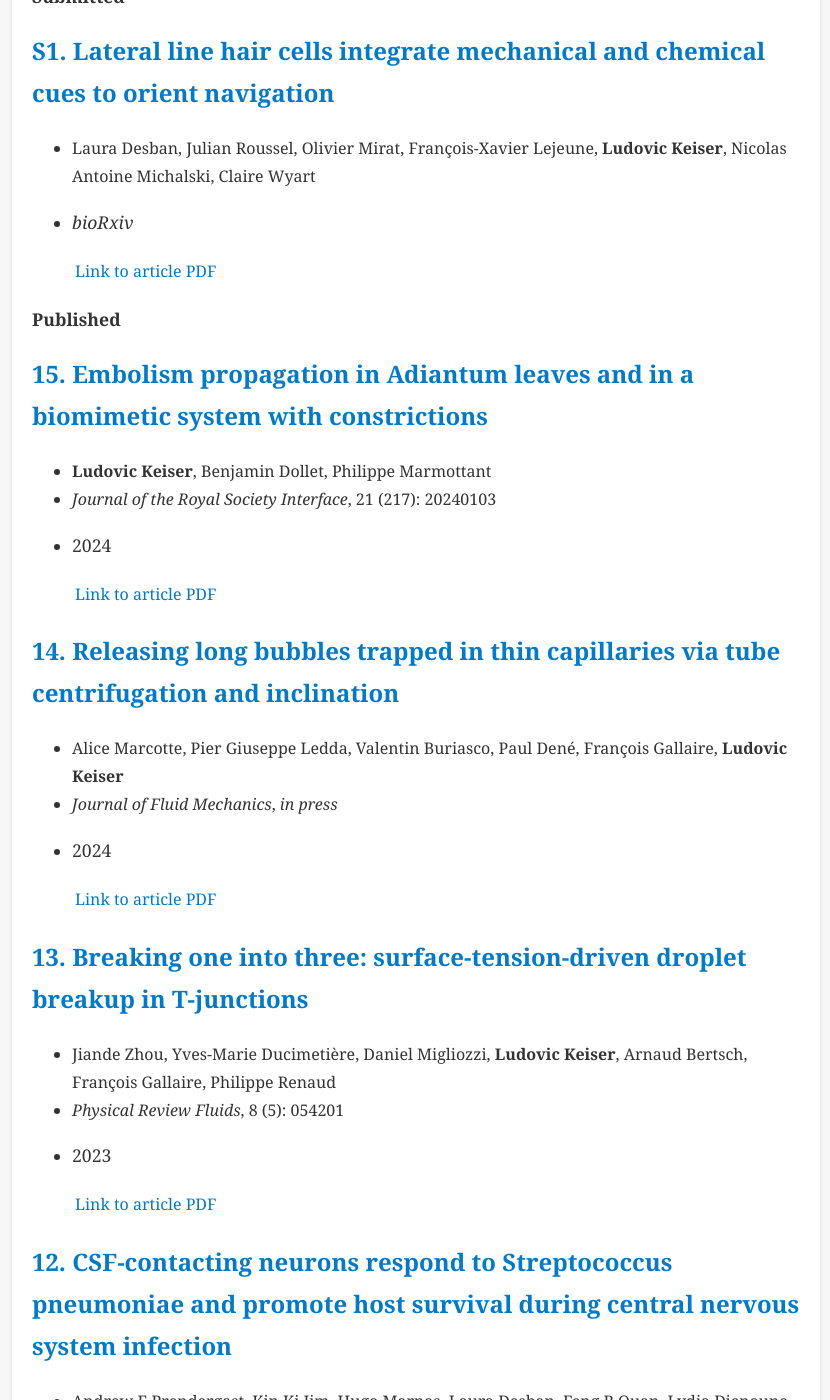
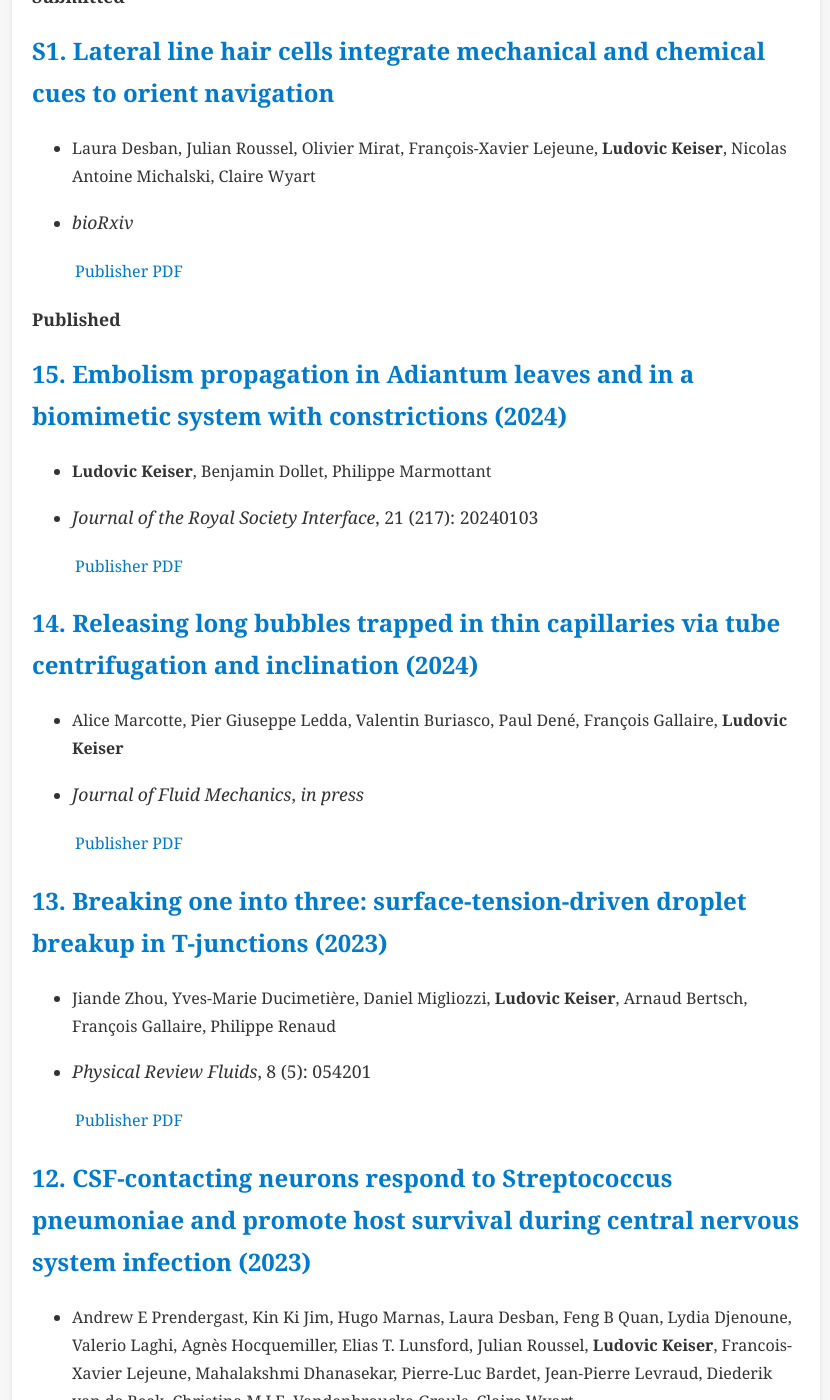
Before and after one commit to Keiser-sci/keiser-sci.github.io, a Jekyll site: the page built from publications.md, in a window 1280 px wide and 1400 px high, scrolled down 457 px. Shown: the whole window, without its empty margins (224-1054 px from the left). Built offline with Jekyll 4.4.1, drawn with Linux system fonts in a browser that asks for light colours; some of the changed text lies outside the part shown.

Commit message:
Update publications.md

```diff
--- a/publications.md
+++ b/publications.md
@@ -14,125 +14,109 @@ Here is a list of my publications, starting with the most recent:
 - Laura Desban, Julian Roussel, Olivier Mirat, François-Xavier Lejeune, **Ludovic Keiser**, Nicolas Antoine Michalski, Claire Wyart
 - *bioRxiv*
 
-  [Link to article](https://doi.org/10.1101/2022.08.31.505989) | [PDF](publications/Desban2022_bioArXiv.pdf)
+  [Publisher](https://doi.org/10.1101/2022.08.31.505989) | [PDF](publications/Desban2022_bioArXiv.pdf)
 
 **Published**
 
-## 15. Embolism propagation in Adiantum leaves and in a biomimetic system with constrictions
+## 15. Embolism propagation in Adiantum leaves and in a biomimetic system with constrictions (2024)
 - **Ludovic Keiser**, Benjamin Dollet, Philippe Marmottant
 - *Journal of the Royal Society Interface*, 21 (217): 20240103
-- 2024
 
-   [Link to article](https://doi.org/10.1098/rsif.2024.0103) | [PDF](publications/Keiser2024_JRSI.pdf)
+   [Publisher](https://doi.org/10.1098/rsif.2024.0103) | [PDF](publications/Keiser2024_JRSI.pdf)
 
-## 14. Releasing long bubbles trapped in thin capillaries via tube centrifugation and inclination
+## 14. Releasing long bubbles trapped in thin capillaries via tube centrifugation and inclination (2024)
 - Alice Marcotte, Pier Giuseppe Ledda, Valentin Buriasco, Paul Dené, François Gallaire, **Ludovic Keiser**
 - *Journal of Fluid Mechanics*, *in press*
-- 2024
 
-   [Link to article](https://doi.org/10.48550/arXiv.2404.17934) | [PDF](publications/Marcotte2024_JFMbis.pdf)
+   [Publisher](https://doi.org/10.48550/arXiv.2404.17934) | [PDF](publications/Marcotte2024_JFMbis.pdf)
 
-## 13. Breaking one into three: surface-tension-driven droplet breakup in T-junctions
+## 13. Breaking one into three: surface-tension-driven droplet breakup in T-junctions (2023)
 
 - Jiande Zhou, Yves-Marie Ducimetière, Daniel Migliozzi, **Ludovic Keiser**, Arnaud Bertsch, François Gallaire, Philippe Renaud
 - *Physical Review Fluids*, 8 (5): 054201
-- 2023
 
-  [Link to article](https://doi.org/10.1103/PhysRevFluids.8.054201) | [PDF](publications/Zhou2023_PRF.pdf)
+  [Publisher](https://doi.org/10.1103/PhysRevFluids.8.054201) | [PDF](publications/Zhou2023_PRF.pdf)
 
-## 12. CSF-contacting neurons respond to Streptococcus pneumoniae and promote host survival during central nervous system infection
+## 12. CSF-contacting neurons respond to Streptococcus pneumoniae and promote host survival during central nervous system infection (2023)
 
 - Andrew E Prendergast, Kin Ki Jim, Hugo Marnas, Laura Desban, Feng B Quan, Lydia Djenoune, Valerio Laghi, Agnès Hocquemiller, Elias T. Lunsford, Julian Roussel, **Ludovic Keiser**, Francois-Xavier Lejeune, Mahalakshmi Dhanasekar, Pierre-Luc Bardet, Jean-Pierre Levraud, Diederik van de Beek, Christina M.J.E. Vandenbroucke-Grauls, Claire Wyart
 - *Current biology*, 33 (5):940-956.e10
-- 2023
 
-  [Link to article](https://doi.org/10.1016/j.cub.2023.01.039) | [PDF](publications/Prendergast2023.pdf)
+  [Publisher](https://doi.org/10.1016/j.cub.2023.01.039) | [PDF](publications/Prendergast2023.pdf)
 
-## 11. Whirling instability of an eccentric coated fibre
+## 11. Whirling instability of an eccentric coated fibre (2022)
 
 - Shahab Eghbali, **Ludovic Keiser**, Edouard Boujo, François Gallaire
 - *Journal of Fluid Mechanics*, 952, A33
-- 2022
 
-  [Link to article](https://doi.org/10.1017/jfm.2022.876) | [PDF](publications/Eghbali2022_JFM.pdf)
+  [Publisher](https://doi.org/10.1017/jfm.2022.876) | [PDF](publications/Eghbali2022_JFM.pdf)
 
-## 10. Intermittent air invasion in pervaporating compliant microchannels
+## 10. Intermittent air invasion in pervaporating compliant microchannels (2022)
 
 - **Ludovic Keiser**, Philippe Marmottant, Benjamin Dollet
 - *Journal of Fluid Mechanics*, 948, A52
-- 2022
 
-  [Link to article](https://doi.org/10.1017/jfm.2022.733) | [PDF](publications/Keiser2022_JFM.pdf)
+  [Publisher](https://doi.org/10.1017/jfm.2022.733) ||||| [PDF](publications/Keiser2022_JFM.pdf)
 
-## 9. Automated Analysis of Cerebrospinal Fluid Flow and Motile Cilia Properties in The Central Canal of Zebrafish Embryos
+## 9. Automated Analysis of Cerebrospinal Fluid Flow and Motile Cilia Properties in The Central Canal of Zebrafish Embryos (2021)
 - Olivier Thouvenin, Yasmine Cantaut-Belarif, **Ludovic Keiser**, François Gallaire, Claire Wyart
 - *Bio-protocol*, 11 (5): e3932
-- 2021
 
-  [Link to article](https://doi.org/10.21769/BioProtoc.3932) | [PDF](publications/Thouvenin2021_Bioprotocol.pdf)
+  [Publisher](https://doi.org/10.21769/BioProtoc.3932) ||||| [PDF](publications/Thouvenin2021_Bioprotocol.pdf)
 
-## 8. Environmental Control of Amyloid Polymorphism by Modulation of Hydrodynamic Stress
+## 8. Environmental Control of Amyloid Polymorphism by Modulation of Hydrodynamic Stress (2021)
 - Jiangtao Zhou, Leonardo Venturelli, **Ludovic Keiser**, Sergey K Sekatskii, François Gallaire, Sandor Kasas, Giovanni Longo, Tuomas PJ Knowles, Francesco S Ruggeri, Giovanni Dietler
 - *ACS nano*, 15 (1): 944-953
-- 2021
 
-   [Link to article](https://doi.org/10.1021/acsnano.0c07570) | [PDF](publications/Zhou2021_ACSNano.pdf)
+   [Publisher](https://doi.org/10.1021/acsnano.0c07570) | [PDF](publications/Zhou2021_ACSNano.pdf)
 
-## 7. Origin and role of the cerebrospinal fluid bidirectional flow in the central canal
-Auteurs
-Olivier Thouvenin, **Ludovic Keiser**, Yasmine Cantaut-Belarif, Martin Carbo-Tano, Frederik Verweij, Nathalie Jurisch-Yaksi, Pierre-Luc Bardet, Guillaume van Niel, François Gallaire, Claire Wyart
+## 7. Origin and role of the cerebrospinal fluid bidirectional flow in the central canal (2020)
+- Olivier Thouvenin, **Ludovic Keiser**, Yasmine Cantaut-Belarif, Martin Carbo-Tano, Frederik Verweij, Nathalie Jurisch-Yaksi, Pierre-Luc Bardet, Guillaume van Niel, François Gallaire, Claire Wyart
 - *eLife*, 9, e47699
 
-  [Link to article](https://doi.org/10.7554/eLife.47699) | [PDF](publications/Thouvenin_Elife2020.pdf)
+  [Publisher](https://doi.org/10.7554/eLife.47699) | [PDF](publications/Thouvenin_Elife2020.pdf)
 
-## 6. Motion of viscous droplets in rough confinement: paradoxical lubrication
+## 6. Motion of viscous droplets in rough confinement: paradoxical lubrication (2019)
 - **Ludovic Keiser**, Armelle Keiser, Manon L’Estimé, José Bico, Étienne Reyssat
 - *Physical Review Letters*, 122, (7): 074501
-- 2019
 
-  [Link to Article](https://doi.org/10.1103/PhysRevLett.122.074501) | [PDF](publications/Keiser2019_PRL.pdf)
+  [Publisher](https://doi.org/10.1103/PhysRevLett.122.074501) | [PDF](publications/Keiser2019_PRL.pdf)
 
-## 5. Marangoni bursting: Evaporation-induced emulsification of a two-component droplet
+## 5. Marangoni bursting: Evaporation-induced emulsification of a two-component droplet (2018)
 - Guillaume Durey, Hoon Kwon, Quentin Magdelaine, Mathias Casiulis, Julien Mazet, **Ludovic Keiser**, Hadrien Bense, Pierre Colinet, José Bico, Etienne Reyssat
 - *Physical Review Fluids*, 3, (10): 100501
-- 2018
 
-  [Link to article]([link_to_article_5](https://doi.org/10.1103/APS.DFD.2017.GFM.V0020)) | [PDF](publications/Durey2019_PRF.pdf)
+  [Publisher]([link_to_article_5](https://doi.org/10.1103/APS.DFD.2017.GFM.V0020)) | [PDF](publications/Durey2019_PRF.pdf)
 
-## 4. Dynamics of non-wetting drops confined in a Hele-Shaw cell
+## 4. Dynamics of non-wetting drops confined in a Hele-Shaw cell (2018)
 - **Ludovic Keiser**, Khalil Jaafar, José Bico, Etienne Reyssat
 - *Journal of Fluid Mechanics*, 845, 245-262
-- 2018
 
-  [Link to article](https://doi.org/10.1017/jfm.2018.240) | [PDF](publications/Keiser2018_JFM.pdf)
+  [Publisher](https://doi.org/10.1017/jfm.2018.240) | [PDF](publications/Keiser2018_JFM.pdf)
 
-## 3. Marangoni bursting: evaporation-induced emulsification of binary mixtures on a liquid layer
+## 3. Marangoni bursting: evaporation-induced emulsification of binary mixtures on a liquid layer (2017)
 - **Ludovic Keiser**, Hadrien Bense, Pierre Colinet, José Bico, Etienne Reyssat
 - *Physical Review Letters*, 118, (7): 074504
-- 2017
 
-  [Link to Article](https://doi.org/10.1103/PhysRevLett.118.074504) | [PDF](publications/Keiser2017_PRL.pdf)
+  [Publisher](https://doi.org/10.1103/PhysRevLett.118.074504) | [PDF](publications/Keiser2017_PRL.pdf)
 
-## 2. Drop friction on liquid-infused materials
+## 2. Drop friction on liquid-infused materials (2017)
 - Armelle Keiser, **Ludovic Keiser**, Christophe Clanet, David Quéré
 - *Soft Matter*, 13, (39): 6981-6987
-- 2017
 
-  [Link to article](https://doi.org/10.1039/C7SM01226H) | [PDF](publications/Keiser2017_Soft_Matter.pdf)
+  [Publisher](https://doi.org/10.1039/C7SM01226H) | [PDF](publications/Keiser2017_Soft_Matter.pdf)
 
-## 1. Washing wedges: capillary instability in a gradient of confinement
+## 1. Washing wedges: capillary instability in a gradient of confinement (2016)
 - **Ludovic Keiser**, Rémy Herbaut, José Bico, Etienne Reyssat
 - *Journal of Fluid Mechanics*, 790, 619-633
-- 2016
 
-  [Link to article](https://doi.org/10.1017/jfm.2016.1) | [PDF](publications/Keiser2016_JFM.pdf)
+  [Publisher](https://doi.org/10.1017/jfm.2016.1) | [PDF](publications/Keiser2016_JFM.pdf)
 
 
 # Patent
 
-## Blood condition analyzing device, blood condition analyzing system, and blood condition analyzing program
+## Blood condition analyzing device, blood condition analyzing system, and blood condition analyzing program (2020)
 - Marc-Aurèle Brun, Yoshihito Hayashi, **Ludovic Keiser**
 - *US Patent*, 10527605
-- 2020
 
   [Link to patent](https://patents.google.com/patent/US10527605B2/en) | [PDF](publications/Keiser2020_USPatent)
```
